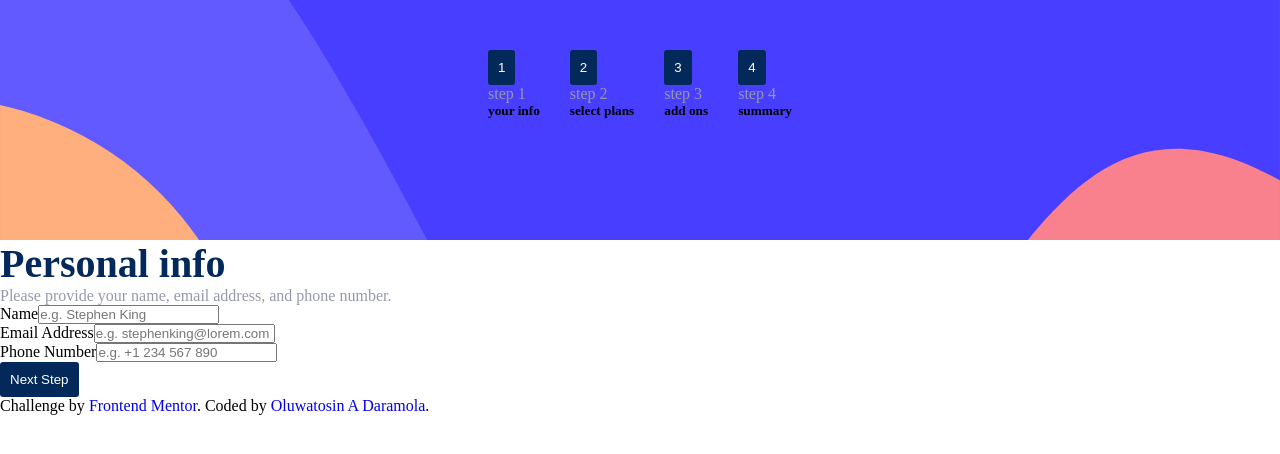
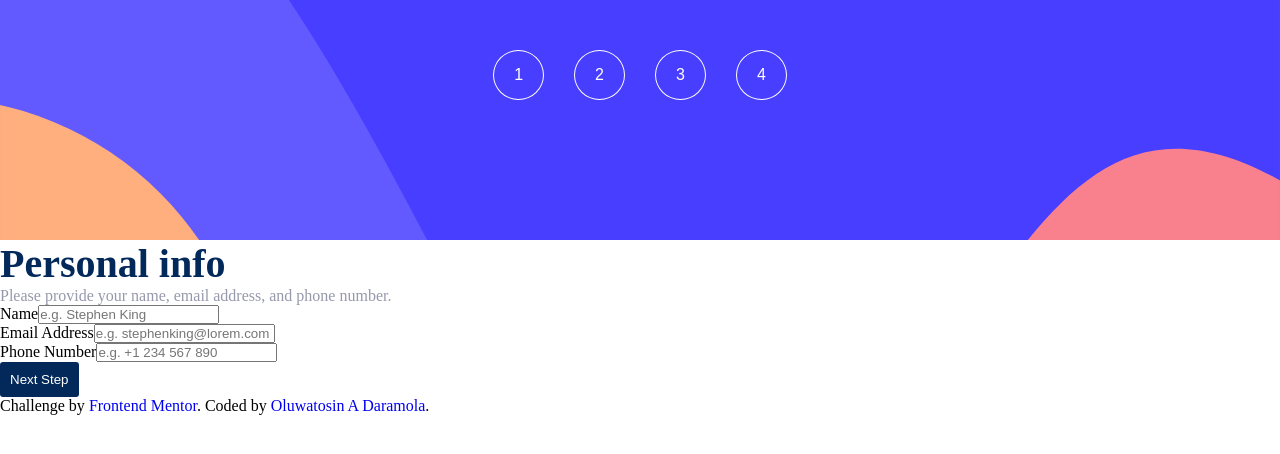
Before and after one commit to Heph-zibah/multi-step-form, a React (Create React App) app: page / in a window 1280 px wide. Shown: the top 454 px of the page. Built offline with nearby package versions, Linux system fonts and the light colour scheme.

Commit message:
update markup

```diff
--- a/src/components/Steps.jsx
+++ b/src/components/Steps.jsx
@@ -1,37 +1,19 @@
 import React from 'react'
+import { informationsStep } from '../hooks/texts'
 
 const Steps = () => {
   return (
     <>
     <aside>
-        <div>
-            <button>1</button>
-            <div>
-                <p>step 1</p>
-                <h5>your info</h5>
-            </div>
+        {informationsStep.map((step) => {
+            return <div className='steps__btn'>
+                <button>{step.num}</button>
+                <div className='steps__btn--info'>
+                    <p>step {step.num}</p>
+                    <h5>{step.name}</h5>
+                </div>
         </div>
-        <div>
-            <button>2</button>
-            <div>
-                <p>step 2</p>
-                <h5>select plans</h5>
-            </div>
-        </div>
-        <div>
-            <button>3</button>
-            <div>
-                <p>step 3</p>
-                <h5>add ons</h5>
-            </div>
-        </div>
-        <div>
-            <button>4</button>
-            <div>
-                <p>step 4</p>
-                <h5>summary</h5>
-            </div>
-        </div>
+        })}
     </aside>
     </>
   )
```
